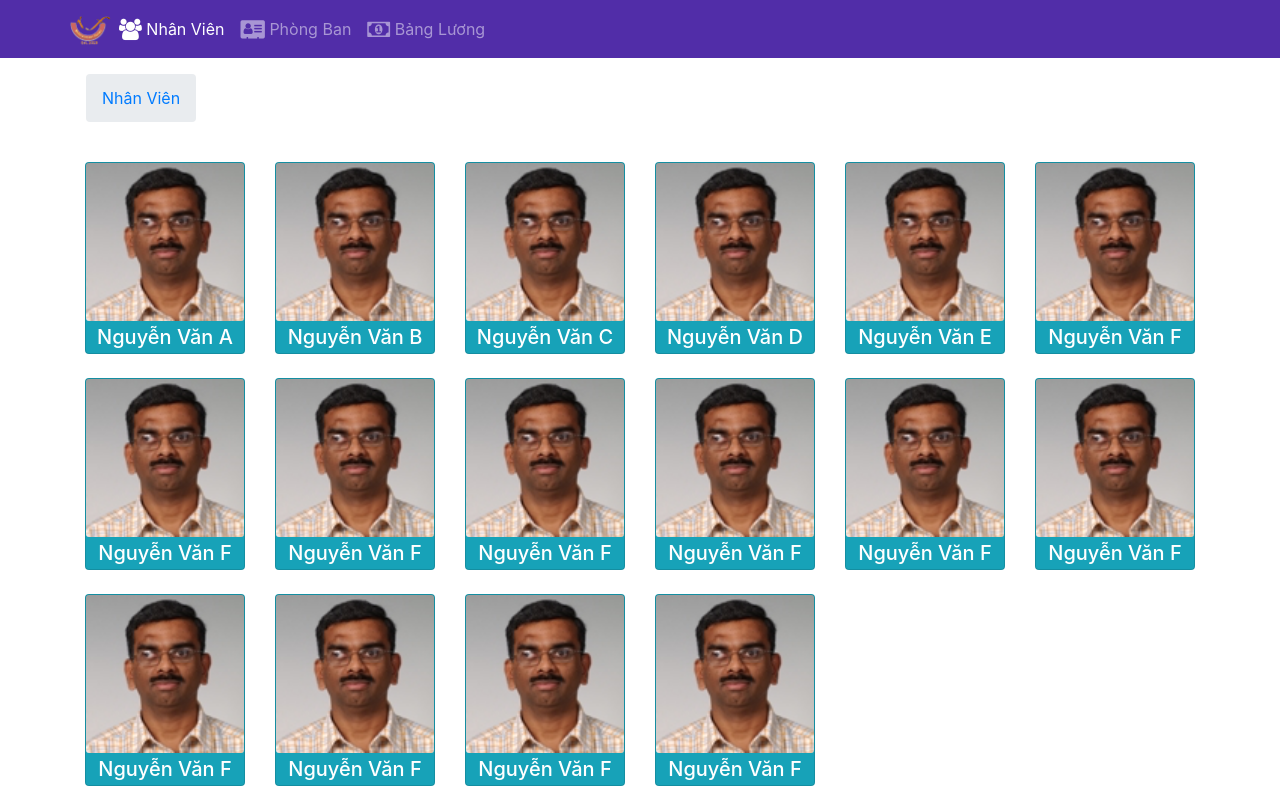
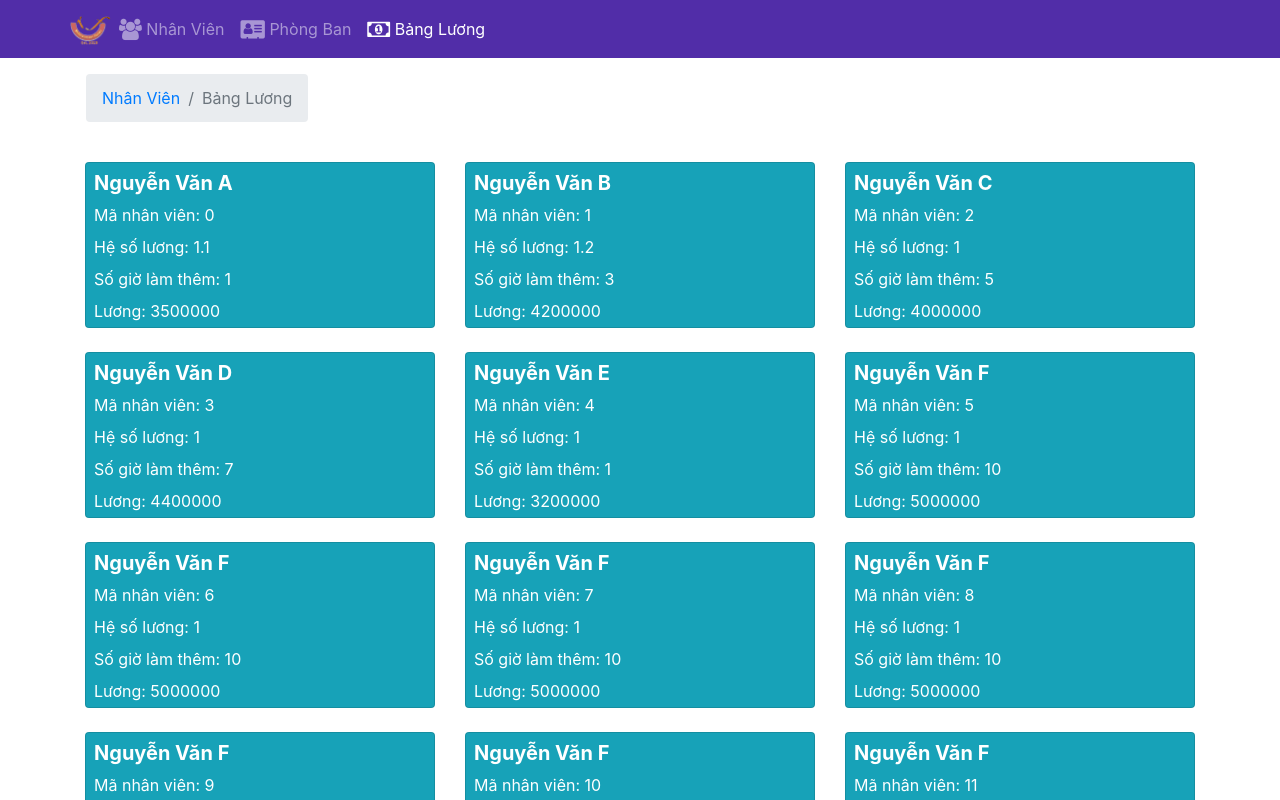
Before and after one commit to NguyenHuuThom/ReactJS-Assignment, a React (Create React App) app: page /salary in a window 1280 px wide. Before the commit this address led to /staffs. Shown: the top 800 px of the page. Built offline with nearby package versions, Linux system fonts and the light colour scheme.

Commit message:
Salary Component

```diff
--- a/src/component/MainComponent.js
+++ b/src/component/MainComponent.js
@@ -5,6 +5,7 @@ import Header from './HeaderComponent';
 import Footer from "./FooterComponent";
 import StaffInfo from "./StaffInfoComponent";
 import Department from "./DepartmentComponent";
+import Salary from "./SalaryComponent";
 import { DEPARTMENTS, STAFFS } from '../shared/staffs';
 
 class Main extends Component {
@@ -37,6 +38,7 @@ class Main extends Component {
                     <Route path='/staffs/:staffId' component={StaffWithId} />
                     <Route exact path='/staffs' component={() => <StaffList staffs={this.state.staffs} />} />
                     <Route exact path='/departments' component={() => <Department departments={this.state.departments} />} />
+                    <Route exact path='/salary' component={() => <Salary staffs={this.state.staffs} />} />
                     <Redirect to="/staffs" />
                 </Switch>
                 <Footer />
--- /dev/null
+++ b/src/component/SalaryComponent.js
@@ -0,0 +1,44 @@
+import React from 'react';
+import { Card, CardText, CardTitle, Breadcrumb, BreadcrumbItem } from 'reactstrap';
+import { Link } from 'react-router-dom';
+
+function RenderStaffSalary({ staff }) {
+    const basicSalary = 3000000;
+    const overTimeSalary = 200000;
+    const salary = parseInt((staff.salaryScale * basicSalary) + (staff.overTime * overTimeSalary));
+
+    return (
+        <Card className="bg-info text-white">
+            <CardTitle className="ml-2 m-1 mt-2" heading="true"><b>{staff.name}</b></CardTitle>
+            <CardText className="ml-2 m-1">{`Mã nhân viên: ${staff.id}`}</CardText>
+            <CardText className="ml-2 m-1">{`Hệ số lương: ${staff.salaryScale}`}</CardText>
+            <CardText className="ml-2 m-1">{`Số giờ làm thêm: ${staff.overTime}`}</CardText>
+            <CardText className="ml-2 m-1">{`Lương: ${salary}`}</CardText>
+        </Card>
+    )
+}
+
+function Salary(props) {
+    const staffs = props.staffs.map((staff) => {
+        return (
+            <div key={staff.id} className="col-12 col-sm-6 col-md-6 col-lg-4 mt-4">
+                <RenderStaffSalary staff={staff} />
+            </div>
+        );
+    });
+    return (
+        <div className="container">
+            <div className="row">
+                <Breadcrumb>
+                    <BreadcrumbItem><Link to="/staff">Nhân Viên</Link></BreadcrumbItem>
+                    <BreadcrumbItem active>Bảng Lương</BreadcrumbItem>
+                </Breadcrumb>
+            </div>
+            <div className="row">
+                {staffs}
+            </div>
+        </div>
+    );
+}
+
+export default Salary;
```
